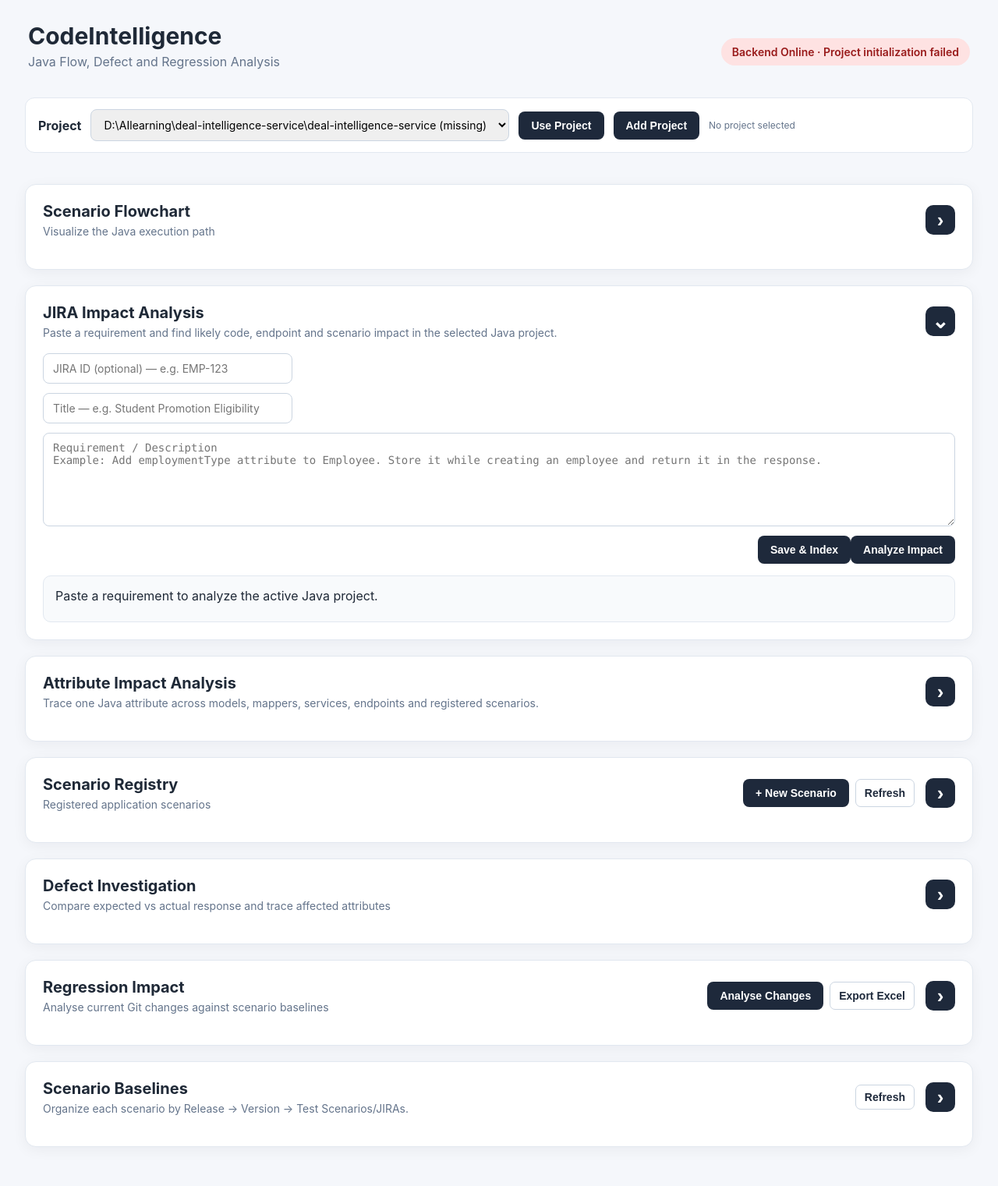
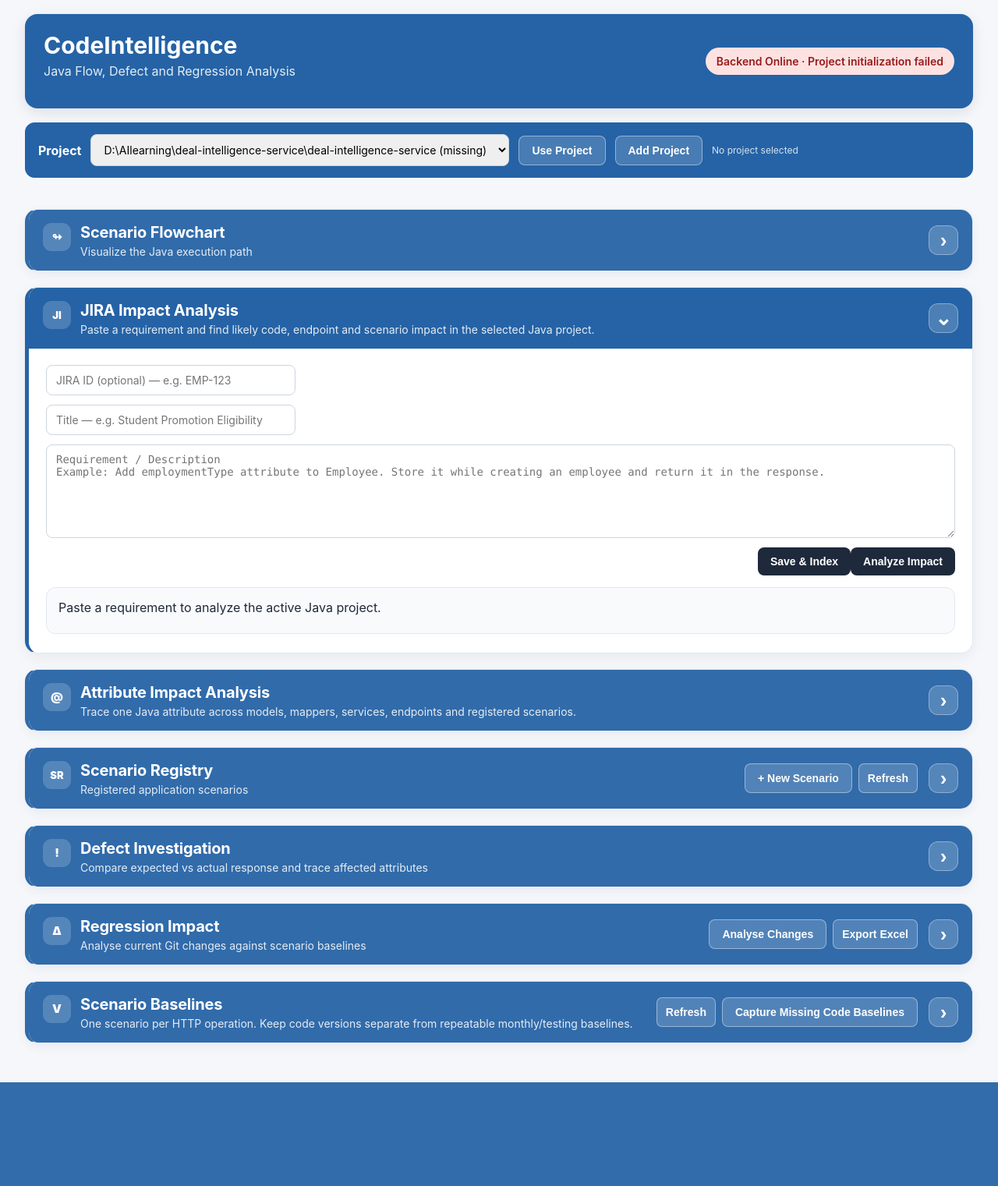
Before and after one commit to vraju333/codeintelligenceV2, a FastAPI app: page / in a window 1280 px wide. Shown: the whole page at 78% size. After the commit the page ends 1388 px from the top, so only its background shows below. Run offline with FastAPI, Linux system fonts and the light colour scheme; data that the repository does not hold is empty.

Commit message:
update V3

```diff
--- /dev/null
+++ b/static/accordion-ui.css
@@ -0,0 +1,241 @@
+
+/* Hackathon UI polish: major feature accordions */
+:root {
+    --ci-navy: #172033;
+    --ci-muted: #64748b;
+    --ci-line: #e2e8f0;
+}
+
+.accordion-card {
+    --section-color: #2563A6;
+    --section-soft: #eff6ff;
+    padding: 0 !important;
+    overflow: hidden;
+    border: 1px solid var(--ci-line) !important;
+    border-left: 5px solid var(--section-color) !important;
+    border-radius: 16px !important;
+    box-shadow: 0 5px 18px rgba(15, 23, 42, .06) !important;
+    transition: box-shadow .18s ease, transform .18s ease, border-color .18s ease;
+}
+
+.accordion-card:hover {
+    box-shadow: 0 9px 26px rgba(15, 23, 42, .09) !important;
+}
+
+.accordion-card > .accordion-header {
+    min-height: 78px;
+    margin: 0 !important;
+    padding: 16px 18px !important;
+    background: linear-gradient(90deg, var(--section-soft), #fff 48%);
+    cursor: pointer;
+    user-select: none;
+}
+
+.accordion-card.is-collapsed > .accordion-header {
+    background: #fff;
+}
+
+.accordion-card > .accordion-header > div:first-child {
+    position: relative;
+    padding-left: 48px;
+}
+
+.accordion-card > .accordion-header > div:first-child::before {
+    content: "▣";
+    position: absolute;
+    left: 0;
+    top: 0;
+    width: 36px;
+    height: 36px;
+    border-radius: 11px;
+    display: grid;
+    place-items: center;
+    background: var(--section-soft);
+    color: var(--section-color);
+    font-size: 15px;
+    font-weight: 900;
+}
+
+.accordion-header[data-accordion-title="Scenario Flowchart"] > div:first-child::before {
+    content: "↬";
+}
+
+.accordion-header[data-accordion-title="JIRA Impact Analysis"] > div:first-child::before {
+    content: "JI";
+    font-size: 13px;
+}
+
+.accordion-header[data-accordion-title="Attribute Impact Analysis"] > div:first-child::before {
+    content: "@";
+}
+
+.accordion-header[data-accordion-title="Scenario Registry"] > div:first-child::before {
+    content: "SR";
+    font-size: 13px;
+}
+
+.accordion-header[data-accordion-title="Defect Investigation"] > div:first-child::before {
+    content: "!";
+}
+
+.accordion-header[data-accordion-title="Regression Impact"] > div:first-child::before {
+    content: "Δ";
+}
+
+.accordion-header[data-accordion-title="Scenario Baselines"] > div:first-child::before {
+    content: "V";
+}
+
+.accordion-card > .accordion-header h2 {
+    color: var(--ci-navy);
+    font-size: 20px !important;
+    letter-spacing: -.01em;
+}
+
+.accordion-card > .accordion-header p {
+    color: var(--ci-muted);
+    margin-top: 4px !important;
+}
+
+.accordion-card > .accordion-body {
+    padding: 20px 22px 24px;
+    border-top: 1px solid var(--ci-line);
+    background: #fff;
+}
+
+.accordion-toggle {
+    width: 40px;
+    height: 40px;
+    padding: 0 !important;
+    flex: 0 0 40px;
+    border-radius: 12px !important;
+    display: grid;
+    place-items: center;
+    background: var(--section-color) !important;
+    color: #fff !important;
+    font-size: 26px !important;
+    line-height: 1;
+    box-shadow: 0 4px 10px rgba(15, 23, 42, .12);
+}
+
+.accordion-card.is-collapsed .accordion-toggle {
+    background: var(--section-soft) !important;
+    color: var(--section-color) !important;
+    box-shadow: none;
+}
+
+.accordion-card.is-collapsed {
+    opacity: .94;
+}
+
+#scenario-flowchart {
+    --section-color: #2563A6;
+    --section-soft: #eff6ff;
+}
+#jiraImpactCard {
+    --section-color: #2563A6;
+    --section-soft: #eff6ff;
+}
+#attributeImpactCard {
+    --section-color: #2563A6;
+    --section-soft: #eff6ff;
+}
+#scenario-registry {
+    --section-color: #2563A6;
+    --section-soft: #eff6ff;
+}
+#defect-investigation {
+    --section-color: #2563A6;
+    --section-soft: #eff6ff;
+}
+#regression-impact {
+    --section-color: #2563A6;
+    --section-soft: #eff6ff;
+}
+#scenario-baselines {
+    --section-color: #2563A6;
+    --section-soft: #eff6ff;
+}
+
+/* Make primary content inside an expanded feature feel grouped. */
+.accordion-body > .result-area,
+.accordion-body > .jira-impact-results,
+.accordion-body > .attribute-impact-results {
+    border-radius: 12px;
+}
+
+/* Better action separation without changing existing button semantics. */
+.accordion-header .header-actions {
+    margin-left: auto;
+    display: flex;
+    gap: 8px;
+    flex-wrap: wrap;
+}
+
+@media (max-width: 760px) {
+    .accordion-card > .accordion-header {
+        align-items: flex-start;
+        flex-wrap: wrap;
+    }
+    .accordion-card > .accordion-header > div:first-child {
+        padding-left: 44px;
+        flex: 1 1 70%;
+    }
+    .accordion-header .header-actions {
+        order: 3;
+        width: 100%;
+        margin-top: 10px;
+    }
+}
+
+
+/* Hackathon polish v2: full-color feature headers */
+.accordion-card > .accordion-header,
+.accordion-card.is-collapsed > .accordion-header {
+    background: var(--section-color) !important;
+    color: #ffffff !important;
+    border-bottom: 0 !important;
+}
+
+.accordion-card > .accordion-header h2,
+.accordion-card > .accordion-header p,
+.accordion-card > .accordion-header .muted-text {
+    color: #ffffff !important;
+}
+
+.accordion-card > .accordion-header p {
+    opacity: .88;
+}
+
+.accordion-card > .accordion-header > div:first-child::before {
+    background: rgba(255,255,255,.18) !important;
+    color: #ffffff !important;
+}
+
+.accordion-card .accordion-toggle,
+.accordion-card.is-collapsed .accordion-toggle {
+    background: rgba(255,255,255,.18) !important;
+    color: #ffffff !important;
+    border: 1px solid rgba(255,255,255,.34) !important;
+    box-shadow: none !important;
+}
+
+.accordion-card .accordion-toggle:hover {
+    background: rgba(255,255,255,.28) !important;
+}
+
+/* Header action buttons stay readable on colored feature bars. */
+.accordion-header .header-actions button {
+    background: rgba(255,255,255,.16) !important;
+    color: #ffffff !important;
+    border: 1px solid rgba(255,255,255,.42) !important;
+}
+
+.accordion-header .header-actions button:hover {
+    background: rgba(255,255,255,.26) !important;
+}
+
+/* Top section links were intentionally removed; hide any stale cached copy too. */
+.section-nav {
+    display: none !important;
+}
--- a/static/app.js
+++ b/static/app.js
@@ -1282,6 +1282,11 @@ async function openMainBaselineModal(scenarioId) {
     const error = document.getElementById("mainBaselineError");
     if (error) error.textContent = "";
 
+    // Open immediately. Loading history should never make the button appear broken
+    // when the API is slow or temporarily unavailable.
+    modal.classList.add("open");
+    modal.setAttribute("aria-hidden", "false");
+
     try {
         const response = await fetch(`/api/scenario-baselines/history/${scenarioId}`);
         const data = await response.json();
@@ -1304,9 +1309,6 @@ async function openMainBaselineModal(scenarioId) {
     const name = document.getElementById("mainBaselineName");
     if (name) name.value = "";
     onMainBaselineReleaseChanged();
-
-    modal.classList.add("open");
-    modal.setAttribute("aria-hidden", "false");
 }
 
 function onMainBaselineReleaseChanged() {
--- a/static/project-ui.css
+++ b/static/project-ui.css
@@ -4,13 +4,22 @@
     gap: 12px;
     padding: 14px 16px;
     margin-bottom: 20px;
-    background: #ffffff;
-    border: 1px solid #e2e8f0;
+    background: #2563A6;
+    border: 1px solid #2563A6;
     border-radius: 12px;
+    color: #ffffff;
 }
 .project-toolbar-label { font-weight: 700; white-space: nowrap; }
 .project-toolbar select { min-width: 260px; }
-.project-path { color: #64748b; font-size: 12px; overflow: hidden; text-overflow: ellipsis; white-space: nowrap; flex: 1; }
+.project-toolbar button {
+    background: rgba(255, 255, 255, 0.16);
+    border: 1px solid rgba(255, 255, 255, 0.42);
+    color: #ffffff;
+}
+.project-toolbar button:hover {
+    background: rgba(255, 255, 255, 0.26);
+}
+.project-path { color: rgba(255, 255, 255, 0.82); font-size: 12px; overflow: hidden; text-overflow: ellipsis; white-space: nowrap; flex: 1; }
 .scenario-pager { display: flex; justify-content: space-between; align-items: center; margin-top: 12px; gap: 12px; }
 .scenario-page-actions { display: flex; gap: 8px; }
 .scenario-page-info { color: #64748b; font-size: 13px; }
--- a/static/style.css
+++ b/static/style.css
@@ -23,7 +23,14 @@ body {
     display: flex;
     justify-content: space-between;
     align-items: center;
-    padding: 28px 4px 20px;
+    padding: 22px 24px;
+    margin: 18px 0 18px;
+    background: #2563A6;
+    color: #ffffff;
+    border-radius: 16px;
+    box-shadow:
+        0 5px 18px
+        rgba(15, 23, 42, 0.10);
 }
 
 .header h1 {
@@ -33,7 +40,7 @@ body {
 
 .header p {
     margin-top: 5px;
-    color: #64748b;
+    color: rgba(255, 255, 255, 0.88);
 }
 
 .status-badge {
@@ -1543,6 +1550,29 @@ body {
 /* ====================================================== */
 /* Testing Baseline modal: scroll body + always-visible actions */
 /* ====================================================== */
+#mainBaselineModal {
+    align-items: center;
+    justify-content: center;
+}
+
+#mainBaselineModal .scenario-modal-panel {
+    width: min(680px, calc(100vw - 36px));
+    height: auto;
+    max-height: calc(100vh - 36px);
+    overflow: hidden;
+}
+
+#mainBaselineModal .scenario-create-form {
+    min-height: 0;
+    overflow-y: auto;
+}
+
+#mainBaselineModal #mainBaselineVersionDisplay[readonly] {
+    background: #f1f5f9;
+    color: #334155;
+    font-weight: 700;
+}
+
 #testingBaselineModal {
     align-items: center;
     justify-content: center;
--- a/templates/index.html
+++ b/templates/index.html
@@ -5,7 +5,7 @@
 <meta charset="utf-8"/>
 <meta content="width=device-width, initial-scale=1.0" name="viewport"/>
 <title>CodeIntelligence</title>
-<link href="/static/style.css?v=operation-scenario-3" rel="stylesheet"/>
+<link href="/static/style.css?v=operation-scenario-4" rel="stylesheet"/>
 <script type="module">
         import mermaid
             from "https://cdn.jsdelivr.net/npm/mermaid@11/dist/mermaid.esm.min.mjs";
@@ -16,13 +16,13 @@
 
         window.mermaid = mermaid;
     </script>
-<link href="/static/project-ui.css?v=2" rel="stylesheet"/>
+<link href="/static/project-ui.css?v=3" rel="stylesheet"/>
 <link href="/static/flowchart-ui.css?v=3" rel="stylesheet"/>
 <link href="/static/jira-impact.css?v=2" rel="stylesheet"/>
 <link href="/static/attribute-impact.css?v=1" rel="stylesheet"/>
 <link href="/static/regression-details.css?v=2" rel="stylesheet"/>
 <link href="/static/version-source-history.css?v=2" rel="stylesheet"/>
-<link href="/static/accordion-ui.css?v=2" rel="stylesheet"/></head>
+<link href="/static/accordion-ui.css?v=hackathon-4-icons" rel="stylesheet"/></head>
 <body>
 <div class="page">
 <header class="header">
@@ -44,10 +44,11 @@
 <button onclick="addProject()" type="button">Add Project</button>
 <span class="project-path" id="activeProjectPath"></span>
 </section>
+
 <!-- ====================================================== -->
 <!-- SCENARIO FLOWCHART -->
 <!-- ====================================================== -->
-<section class="card accordion-card is-collapsed">
+<section id="scenario-flowchart" class="card accordion-card is-collapsed">
 <div aria-expanded="false" class="card-header accordion-header" data-accordion-title="Scenario Flowchart" role="button" tabindex="0">
 <div>
 <h2>
@@ -134,7 +135,7 @@ Example: Add employmentType attribute to Employee. Store it while creating an em
 <!-- ====================================================== -->
 <!-- SCENARIO REGISTRY -->
 <!-- ====================================================== -->
-<section class="card accordion-card is-collapsed">
+<section class="card accordion-card is-collapsed" id="scenario-registry">
 <div aria-expanded="false" class="card-header accordion-header" data-accordion-title="Scenario Registry" role="button" tabindex="0">
 <div>
 <h2>
@@ -157,7 +158,7 @@ Example: Add employmentType attribute to Employee. Store it while creating an em
 <!-- ====================================================== -->
 <!-- DEFECT INVESTIGATION -->
 <!-- ====================================================== -->
-<section class="card accordion-card is-collapsed">
+<section class="card accordion-card is-collapsed" id="defect-investigation">
 <div aria-expanded="false" class="card-header accordion-header" data-accordion-title="Defect Investigation" role="button" tabindex="0">
 <div>
 <h2>
@@ -224,7 +225,7 @@ Select a scenario to reuse its endpoint and test data, or continue manually belo
 <!-- ====================================================== -->
 <!-- REGRESSION IMPACT -->
 <!-- ====================================================== -->
-<section class="card accordion-card is-collapsed">
+<section class="card accordion-card is-collapsed" id="regression-impact">
 <div aria-expanded="false" class="card-header accordion-header" data-accordion-title="Regression Impact" role="button" tabindex="0">
 <div>
 <h2>
@@ -247,21 +248,22 @@ Select a scenario to reuse its endpoint and test data, or continue manually belo
 <!-- ====================================================== -->
 <!-- BASELINE OVERVIEW / HISTORY -->
 <!-- ====================================================== -->
-<section class="card accordion-card is-collapsed">
+<section class="card accordion-card is-collapsed" id="scenario-baselines">
 <div aria-expanded="false" class="card-header accordion-header" data-accordion-title="Scenario Baselines" role="button" tabindex="0">
 <div>
 <h2>Scenario Baselines</h2>
-<p>Organize each scenario by Release → Version → Test Scenarios/JIRAs.</p>
+<p>One scenario per HTTP operation. Keep code versions separate from repeatable monthly/testing baselines.</p>
 </div>
 <div class="header-actions">
 <button class="secondary-button" onclick="loadBaselineOverview()">Refresh</button>
+<button onclick="captureMissingBaselines()">Capture Missing Code Baselines</button>
 </div>
 <button aria-label="Toggle Scenario Baselines" class="accordion-toggle" tabindex="-1" type="button">›</button></div><div class="accordion-body">
 <div class="baseline-overview" id="baselineOverview">
                 Loading scenario baselines...
             </div>
 <div class="baseline-history-toolbar">
-<label for="baselineScenarioSelect">Version History</label>
+<label for="baselineScenarioSelect">Code version history</label>
 <div class="form-row compact-row">
 <select id="baselineScenarioSelect">
 <option value="">Select an operation scenario...</option>
@@ -344,14 +346,14 @@ Loading operations that are not yet represented in Scenario Baselines...
 </div>
 </div>
 <!-- ====================================================== -->
-<!-- MAIN BASELINE MODAL -->
+<!-- MAIN / CODE BASELINE MODAL -->
 <!-- ====================================================== -->
-<div aria-hidden="true" class="flowchart-modal" id="mainBaselineModal">
+<div aria-hidden="true" aria-modal="true" class="flowchart-modal" id="mainBaselineModal" role="dialog">
 <div class="flowchart-modal-panel scenario-modal-panel">
 <div class="flowchart-modal-header">
 <div>
 <h2>Add Baseline</h2>
-<p id="mainBaselineOperation">Create the first Main Baseline for this scenario.</p>
+<p id="mainBaselineOperation">Create a code baseline for this operation scenario.</p>
 </div>
 <div class="flowchart-modal-actions">
 <button class="secondary-button" onclick="closeMainBaselineModal()" type="button">Close</button>
@@ -364,18 +366,18 @@ Loading operations that are not yet represented in Scenario Baselines...
 <option value="__new__">+ New Release</option>
 </select>
 </label>
-<label id="mainBaselineNameWrap">New Release Name
-<input id="mainBaselineName" placeholder="e.g. October" type="text" oninput="updateMainBaselineVersionPreview()"/>
+<label id="mainBaselineNameWrap">Release Name
+<input id="mainBaselineName" oninput="updateMainBaselineVersionPreview()" placeholder="e.g. October 2026" type="text"/>
 </label>
 <label>Version
-<input id="mainBaselineVersionDisplay" type="text" readonly value="V1"/>
+<input id="mainBaselineVersionDisplay" readonly type="text" value="V1"/>
 </label>
-<div class="scenario-create-help">Select an existing release to create its next version, or create a new release which starts at V1.</div>
-<div class="scenario-create-error" id="mainBaselineError"></div>
+<div class="scenario-create-help">Choose an existing release to create its next version, or create a new release starting at V1. A version is saved only after the operation flow is analysed successfully.</div>
+<div aria-live="polite" class="scenario-create-error" id="mainBaselineError"></div>
 </div>
 <div class="scenario-create-actions">
 <button class="secondary-button" onclick="closeMainBaselineModal()" type="button">Cancel</button>
-<button id="saveMainBaselineButton" onclick="saveMainBaseline()" type="button">Create Baseline</button>
+<button id="saveMainBaselineButton" onclick="saveMainBaseline()" type="button">Create Release V1</button>
 </div>
 </div>
 </div>
@@ -387,8 +389,8 @@ Loading operations that are not yet represented in Scenario Baselines...
 <div class="flowchart-modal-panel scenario-modal-panel">
 <div class="flowchart-modal-header">
 <div>
-<h2>Add Test Baseline</h2>
-<p id="testingBaselineOperation">Add test evidence under the existing Main Baseline.</p>
+<h2>Add Testing Baseline</h2>
+<p id="testingBaselineOperation">Save a new test cycle under the existing operation scenario.</p>
 </div>
 <div class="flowchart-modal-actions">
 <button class="secondary-button" onclick="closeTestingBaselineModal()" type="button">Close</button>
@@ -396,24 +398,13 @@ Loading operations that are not yet represented in Scenario Baselines...
 </div>
 <div class="scenario-create-form">
 <div class="scenario-create-scroll">
-<div class="scenario-create-grid">
-<label>Release
-<select id="testingBaselineReleaseSelect" onchange="onTestingBaselineReleaseChanged()"></select>
-</label>
-<label>Version
-<select id="testingBaselineVersionSelect" onchange="onTestingBaselineVersionChanged()"></select>
-</label>
-</div>
-<label>Selected Baseline
-<input id="testingMainBaselineDisplay" type="text" readonly/>
-</label>
-<label>Test Scenario
-<input id="testingBaselineName" placeholder="e.g. Employee email update regression" type="text"/>
+<label>Baseline Name
+<input id="testingBaselineName" placeholder="e.g. October 2026" type="text"/>
 </label>
 <div class="testing-jira-picker">
 <label>Related JIRAs <span class="muted-text">(optional)</span></label>
 <div class="testing-jira-add-row">
-<select id="testingBaselineJiraSelect" onchange="addTestingBaselineJira()">
+<select id="testingBaselineJiraSelect">
 <option value="">Select a saved JIRA...</option>
 </select>
 <button class="jira-add-button" type="button" onclick="addTestingBaselineJira()" aria-label="Add selected JIRA">+</button>
@@ -434,12 +425,12 @@ Loading operations that are not yet represented in Scenario Baselines...
 <label>Expected DB Effect <span class="muted-text">(optional)</span>
 <textarea id="testingBaselineDbEffect" placeholder='e.g. address.city = "Hyderabad"'></textarea>
 </label>
-<div class="scenario-create-help">The Test Scenario and selected JIRAs are saved under the Release/Version selected above.</div>
+<div class="scenario-create-help">A testing baseline does not create V2/V3. It records a repeatable test cycle (September, October, etc.) against the current code baseline.</div>
 <div class="scenario-create-error" id="testingBaselineError"></div>
 </div>
 <div class="scenario-create-actions">
 <button class="secondary-button" onclick="closeTestingBaselineModal()" type="button">Cancel</button>
-<button id="saveTestingBaselineButton" onclick="saveTestingBaseline()" type="button">Save Test Baseline</button>
+<button id="saveTestingBaselineButton" onclick="saveTestingBaseline()" type="button">Save Testing Baseline</button>
 </div>
 </div>
 </div>
@@ -455,7 +446,6 @@ Loading operations that are not yet represented in Scenario Baselines...
 <p id="testingBaselineHistoryOperation">Saved testing baselines for this operation.</p>
 </div>
 <div class="flowchart-modal-actions">
-<button id="newMainBaselineButton" onclick="openNewMainBaselineModalFromHistory()" type="button">+ New Baseline</button>
 <button class="secondary-button" onclick="closeTestingBaselineHistoryModal()" type="button">Close</button>
 </div>
 </div>
@@ -510,12 +500,12 @@ Loading operations that are not yet represented in Scenario Baselines...
 </details>
 </div>
 </div>
-<script src="/static/app.js?v=12"></script>
+<script src="/static/app.js?v=13"></script>
 <script src="/static/project-ui.js?v=scenario-real-testdata-1"></script>
 <script src="/static/flowchart-ui.js?v=3"></script>
 <script src="/static/jira-impact.js?v=3"></script>
 <script src="/static/attribute-impact.js?v=2"></script>
 <script src="/static/regression-details.js?v=2"></script>
-<script src="/static/version-source-history.js?v=7"></script>
+<script src="/static/version-source-history.js?v=6"></script>
 <script src="/static/accordion-ui.js?v=2"></script></body>
 </html>
```
Also changed, not shown: rag_indexes/student-employee-project-ca65804a76/manifest.json, 1 other file.
